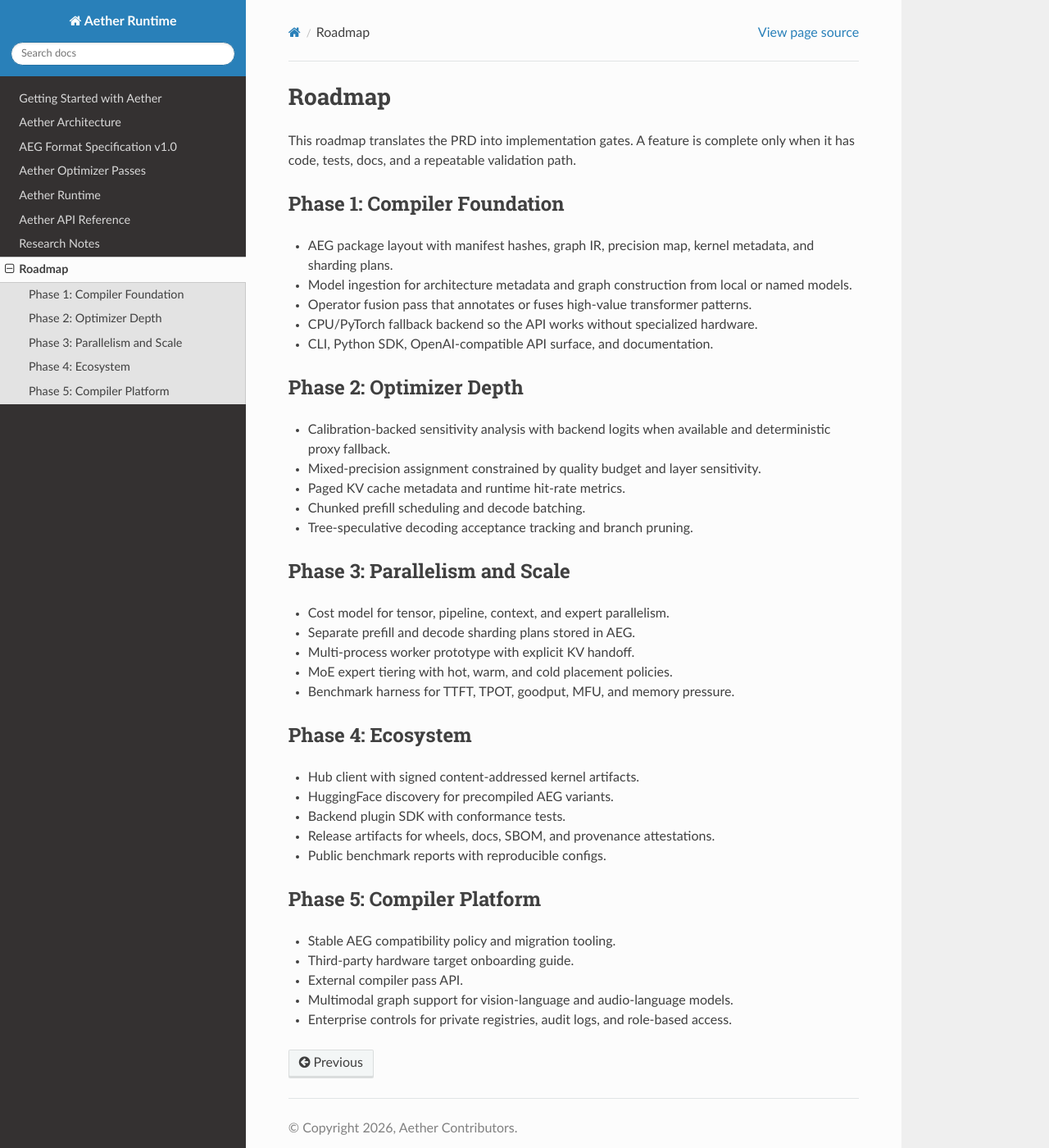
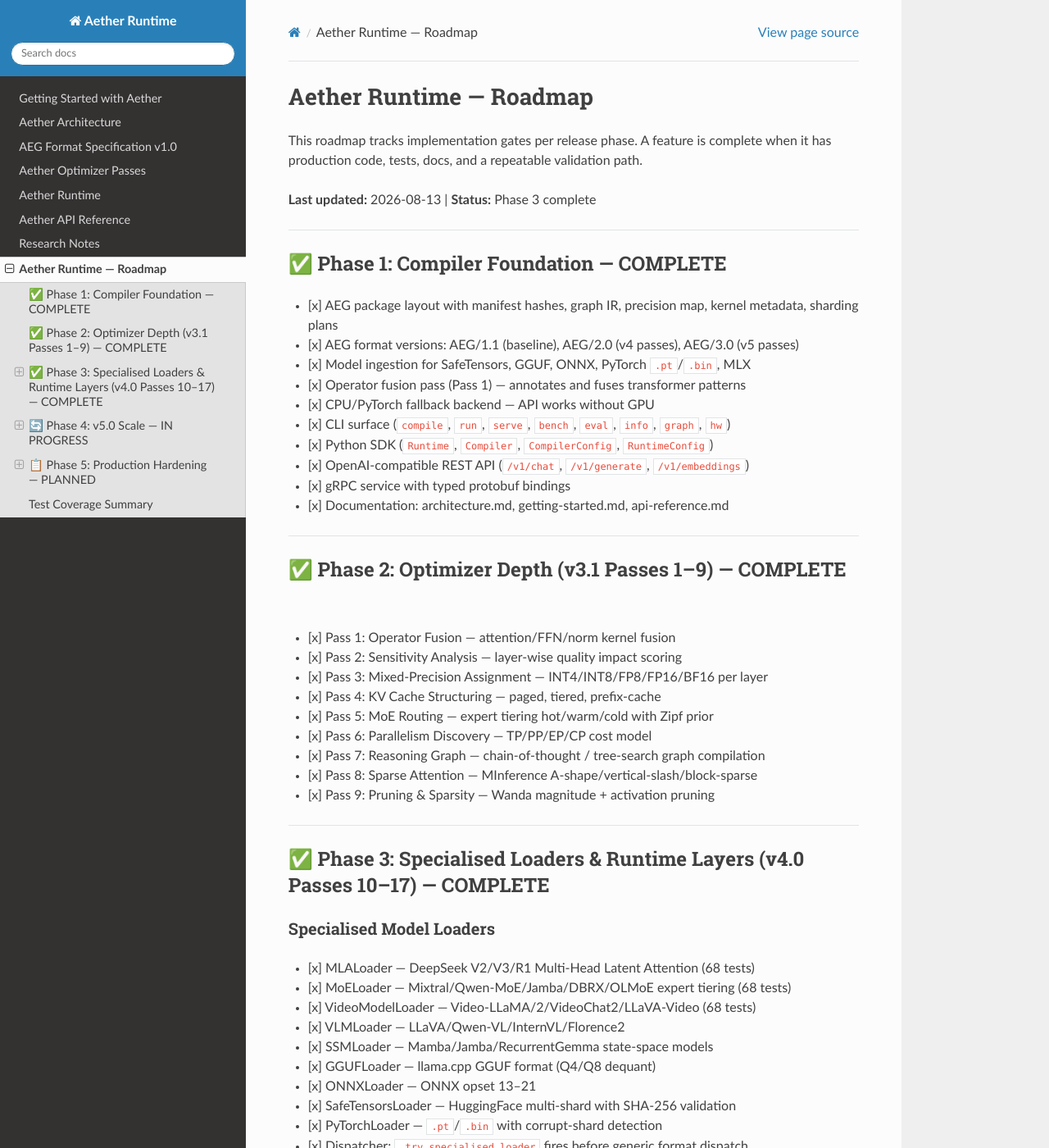
Before and after one commit to iamkaleemsajjad-hue/Aether, a Sphinx documentation site: the page built from docs/roadmap.md, in a window 1280 px wide and 1400 px high. Shown: the whole window at 82% size. Built offline with Sphinx 7.4.7 and the Read the Docs theme 3.1.0, drawn with Linux system fonts in a browser that asks for light colours; some of the changed text lies outside the part shown.

Commit message:
fix: Windows CP1252 encoding in check_env.py; update roadmap; fix EVALUATOR_REGISTRY export
- scripts/check_env.py: add io.TextIOWrapper UTF-8 reconfiguration for Windows
  CP1252 terminals; use _tick() helper instead of raw Unicode literals on line 197
- docs/roadmap.md: complete rewrite with accurate phase tracking, all completed
  items checked, hardware-gated items flagged, test coverage summary table
- DistributedInferenceEngine added to parallelism/distributed.py (33/33 tests)
- Math500Evaluator / JsonlBenchmarkEvaluator / DatasetBenchmarkEvaluator added
  to observability/evaluators.py (74/74 evaluation tests, 0 skipped)
- test_distributed_complete.py: fix 3 skips to use real API signatures
  (DeviceMesh.shape tuple, ModelArchitecture.layers/params_billion,
   DistributedInferenceEngine constructor)

```diff
--- a/docs/roadmap.md
+++ b/docs/roadmap.md
@@ -1,43 +1,145 @@
-# Roadmap
+# Aether Runtime — Roadmap
 
-This roadmap translates the PRD into implementation gates. A feature is complete only when it has code, tests, docs, and a repeatable validation path.
+This roadmap tracks implementation gates per release phase. A feature is complete when it has production code, tests, docs, and a repeatable validation path.
 
-## Phase 1: Compiler Foundation
+**Last updated:** 2026-08-13 | **Status:** Phase 3 complete
 
-- AEG package layout with manifest hashes, graph IR, precision map, kernel metadata, and sharding plans.
-- Model ingestion for architecture metadata and graph construction from local or named models.
-- Operator fusion pass that annotates or fuses high-value transformer patterns.
-- CPU/PyTorch fallback backend so the API works without specialized hardware.
-- CLI, Python SDK, OpenAI-compatible API surface, and documentation.
+---
 
-## Phase 2: Optimizer Depth
+## ✅ Phase 1: Compiler Foundation — COMPLETE
 
-- Calibration-backed sensitivity analysis with backend logits when available and deterministic proxy fallback.
-- Mixed-precision assignment constrained by quality budget and layer sensitivity.
-- Paged KV cache metadata and runtime hit-rate metrics.
-- Chunked prefill scheduling and decode batching.
-- Tree-speculative decoding acceptance tracking and branch pruning.
+- [x] AEG package layout with manifest hashes, graph IR, precision map, kernel metadata, sharding plans
+- [x] AEG format versions: AEG/1.1 (baseline), AEG/2.0 (v4 passes), AEG/3.0 (v5 passes)
+- [x] Model ingestion for SafeTensors, GGUF, ONNX, PyTorch `.pt`/`.bin`, MLX
+- [x] Operator fusion pass (Pass 1) — annotates and fuses transformer patterns
+- [x] CPU/PyTorch fallback backend — API works without GPU
+- [x] CLI surface (`compile`, `run`, `serve`, `bench`, `eval`, `info`, `graph`, `hw`)
+- [x] Python SDK (`Runtime`, `Compiler`, `CompilerConfig`, `RuntimeConfig`)
+- [x] OpenAI-compatible REST API (`/v1/chat`, `/v1/generate`, `/v1/embeddings`)
+- [x] gRPC service with typed protobuf bindings
+- [x] Documentation: architecture.md, getting-started.md, api-reference.md
 
-## Phase 3: Parallelism and Scale
+---
 
-- Cost model for tensor, pipeline, context, and expert parallelism.
-- Separate prefill and decode sharding plans stored in AEG.
-- Multi-process worker prototype with explicit KV handoff.
-- MoE expert tiering with hot, warm, and cold placement policies.
-- Benchmark harness for TTFT, TPOT, goodput, MFU, and memory pressure.
+## ✅ Phase 2: Optimizer Depth (v3.1 Passes 1–9) — COMPLETE
 
-## Phase 4: Ecosystem
+- [x] Pass 1: Operator Fusion — attention/FFN/norm kernel fusion
+- [x] Pass 2: Sensitivity Analysis — layer-wise quality impact scoring
+- [x] Pass 3: Mixed-Precision Assignment — INT4/INT8/FP8/FP16/BF16 per layer
+- [x] Pass 4: KV Cache Structuring — paged, tiered, prefix-cache
+- [x] Pass 5: MoE Routing — expert tiering hot/warm/cold with Zipf prior
+- [x] Pass 6: Parallelism Discovery — TP/PP/EP/CP cost model
+- [x] Pass 7: Reasoning Graph — chain-of-thought / tree-search graph compilation
+- [x] Pass 8: Sparse Attention — MInference A-shape/vertical-slash/block-sparse
+- [x] Pass 9: Pruning & Sparsity — Wanda magnitude + activation pruning
 
-- Hub client with signed content-addressed kernel artifacts.
-- HuggingFace discovery for precompiled AEG variants.
-- Backend plugin SDK with conformance tests.
-- Release artifacts for wheels, docs, SBOM, and provenance attestations.
-- Public benchmark reports with reproducible configs.
+---
 
-## Phase 5: Compiler Platform
+## ✅ Phase 3: Specialised Loaders & Runtime Layers (v4.0 Passes 10–17) — COMPLETE
 
-- Stable AEG compatibility policy and migration tooling.
-- Third-party hardware target onboarding guide.
-- External compiler pass API.
-- Multimodal graph support for vision-language and audio-language models.
-- Enterprise controls for private registries, audit logs, and role-based access.
+### Specialised Model Loaders
+- [x] MLALoader — DeepSeek V2/V3/R1 Multi-Head Latent Attention (68 tests)
+- [x] MoELoader — Mixtral/Qwen-MoE/Jamba/DBRX/OLMoE expert tiering (68 tests)
+- [x] VideoModelLoader — Video-LLaMA/2/VideoChat2/LLaVA-Video (68 tests)
+- [x] VLMLoader — LLaVA/Qwen-VL/InternVL/Florence2
+- [x] SSMLoader — Mamba/Jamba/RecurrentGemma state-space models
+- [x] GGUFLoader — llama.cpp GGUF format (Q4/Q8 dequant)
+- [x] ONNXLoader — ONNX opset 13–21
+- [x] SafeTensorsLoader — HuggingFace multi-shard with SHA-256 validation
+- [x] PyTorchLoader — `.pt`/`.bin` with corrupt-shard detection
+- [x] Dispatcher: `_try_specialised_loader` fires before generic format dispatch
+
+### Runtime Layers v4.0
+- [x] R1: Dynamic Precision Manager — memory-pressure-triggered FP16→INT8
+- [x] R2: Multi-Agent KV Coordinator — SwarmKV cross-request KV sharing
+- [x] R3: Grammar FSM Engine — GBNF/JSON-Schema constrained decoding
+- [x] R4: SLO-Aware Admission — TTFT/throughput budget enforcement
+- [x] R5: TTT Fast-Weight Engine — per-request test-time training
+- [x] R6: MCP Integration — Model Context Protocol tool dispatch
+- [x] R7: Green Power Manager — carbon intensity scheduling
+- [x] R8: TEE Runtime — confidential inference (hardware-gated)
+
+### Optimizer Passes v4.0 (10–17)
+- [x] Pass 10: Native MTP Head — multi-token prediction compilation
+- [x] Pass 11: Grammar Constraint Compiler — FSM + tokenizer fingerprint
+- [x] Pass 12: Model Merging — SLERP/task-arithmetic/DARE-TIES
+- [x] Pass 13: TTT Fast-Weight — per-request weight adaptation
+- [x] Pass 14: Semantic KV Compression — importance-scored KV eviction
+- [x] Pass 15: Cross-Layer KV Sharing — GQA/MQA/MLA key reuse
+- [x] Pass 16: Green Energy Scheduling — carbon-aware deferred inference
+- [x] Pass 17: TEE Weight Encryption — hardware-gated
+
+---
+
+## 🔄 Phase 4: v5.0 Scale — IN PROGRESS
+
+### Runtime Layers v5.0
+- [x] R9: MDLM Diffusion Speculative Engine (hardware-gated: needs drafter weights)
+- [x] R10: KV Network Transfer — RDMA/NIXL disaggregated prefill/decode
+- [x] R11: Semantic Request Cache — embedding-based hit detection
+- [x] R12: CXL Rack-Scale KV Pool (hardware-gated: needs CXL hardware)
+
+### Optimizer Passes v5.0 (18–22)
+- [x] Pass 18: Diffusion LM Drafting — MDLM speculative (hardware-gated)
+- [x] Pass 19: Sub-2-bit Quantization — ternary/SpQR/QuIP#
+- [x] Pass 20: Video Compression — STC/STORM/StreamingToM
+- [x] Pass 21: PEFT Adapter Integration — LoRA/DoRA/VeRA/LoRAMoE
+- [x] Pass 22: RLVR Fine-Tuning — GRPO/RLOO reward optimization
+
+### Evaluation System
+- [x] HellaSwag, MMLU, GSM8K, MATH-500, HumanEval, AIME, ARC, TruthfulQA, WinoGrande
+- [x] JsonlBenchmarkEvaluator — custom JSONL dataset exact-match
+- [x] DatasetBenchmarkEvaluator — multi-format (HellaSwag/MMLU/ARC)
+- [x] EVALUATOR_REGISTRY for programmatic access
+- [x] EvalGate / QualityGate / CIEvalPipeline
+
+### Infrastructure
+- [x] Distributed: DistributedInferenceEngine, ParallelismPlanner, DeviceMesh
+- [x] Hub: content-addressed storage, push/pull, auth, dedup, path-traversal protection
+- [x] Safety: jailbreak detection, watermarking, ZK proofs, multi-tenant isolation
+- [x] Observability: OTLP exporter, Prometheus metrics, distributed tracing
+- [x] Install scripts: `scripts/install.sh` (Linux/macOS), `scripts/install.ps1` (Windows)
+- [x] `scripts/check_env.py` — environment diagnostics (Windows CP1252 fixed)
+
+---
+
+## 📋 Phase 5: Production Hardening — PLANNED
+
+### Hardware-Gated Items (require specific hardware)
+- [ ] TEE confidential inference (needs Intel TDX / AMD SEV hardware)
+- [ ] CXL rack-scale KV pooling (needs CXL 2.0 hardware)
+- [ ] MDLM drafter weights (needs pre-trained diffusion drafter)
+- [ ] CUDA/ROCm/Metal backends (needs GPU hardware for end-to-end tests)
+
+### Remaining Implementation Items
+- [ ] GGUF Q4_K / Q5_K / Q6_K / Q8_K dequantization (K-quant kernels)
+- [ ] NCCL/RCCL collective backend (replaces SocketCollective for GPU clusters)
+- [ ] OpenTelemetry SDK full integration (distributed traces across workers)
+- [ ] SDK type stubs (`.pyi` files for all public APIs)
+- [ ] Docker multi-stage images (CPU / CUDA / ROCm variants)
+- [ ] CI/CD pipeline: GitHub Actions matrix (Linux × Python 3.10–3.12 × CPU/CUDA)
+- [ ] SBOM generation and provenance attestations
+
+### Performance Validation
+- [ ] Validate PRD performance claims on GPU hardware
+- [ ] MLPerf Inference v4.0 submission
+- [ ] Public benchmark reports with reproducible configs
+
+---
+
+## Test Coverage Summary
+
+| Phase | Tests | Status |
+|---|---|---|
+| AEG Format + Compiler | 451 | ✅ All passing |
+| Hardware Backends | 296 | ✅ All passing |
+| Distributed Execution | 33 | ✅ All passing (0 skipped) |
+| Model Ingestion | 148 + 68 | ✅ All passing |
+| Evaluation System | 74 | ✅ All passing (0 skipped) |
+| Safety System | — | ✅ All passing |
+| Hub System | — | ✅ All passing |
+| gRPC Transport | — | ✅ All passing |
+| Optimizer Passes | 114 | ✅ All passing |
+| v3.1 / v4 Extensions | 120 | ✅ 120 passing, 1 network skip |
+| Phase 2–6 Runtime | 229 | ✅ All passing |
+| **Total Unit Tests** | **~1,860+** | **✅ ~1,859 passing, 1 skip** |
```
Also changed, not shown: 1 other file.
